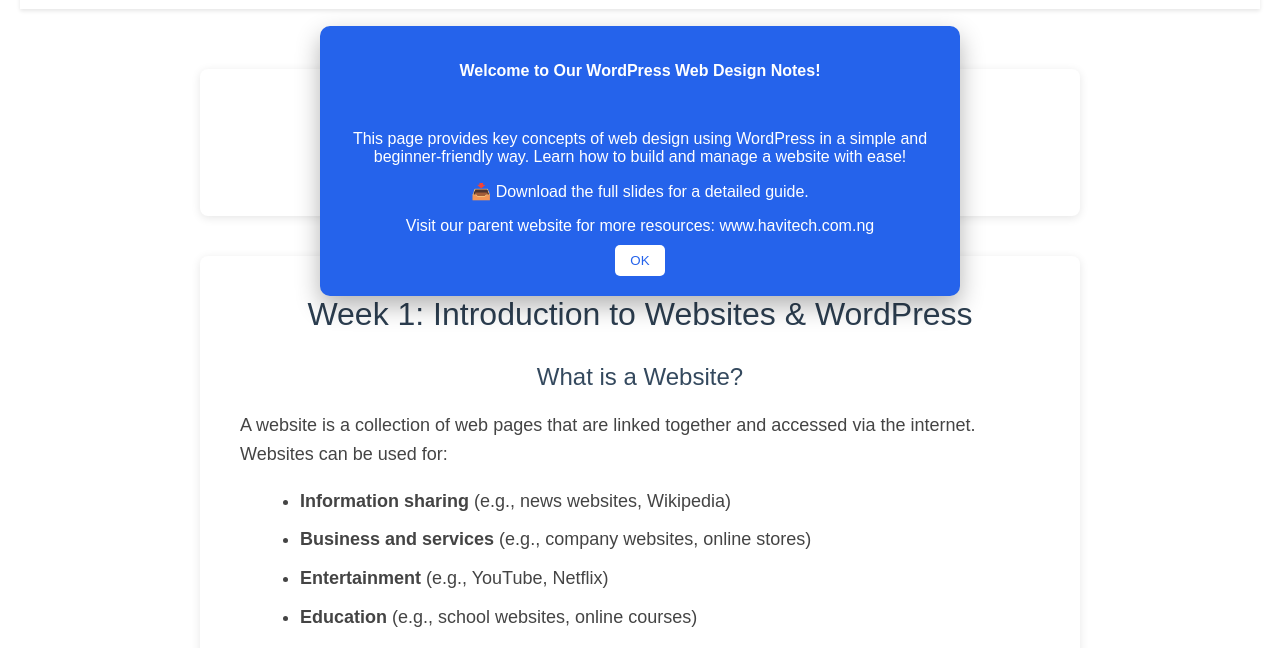
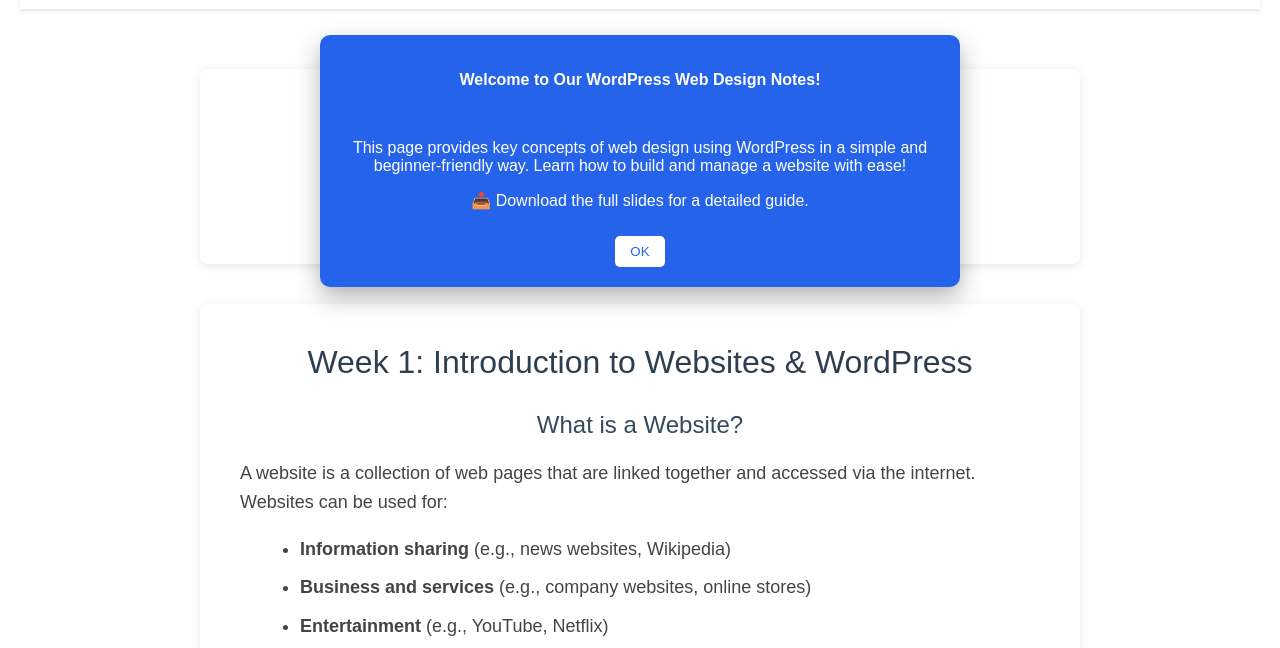
Before and after one commit to BabsOluwatobi/webtraining.github.io, a plain HTML site: page index.html in a window 1280 px wide. Shown: the part 119-767 px from the top of the page. Drawn offline with Linux system fonts and the light colour scheme.

Commit message:
Update index.html

```diff
--- a/index.html
+++ b/index.html
@@ -20,7 +20,7 @@
         <p> <b>Welcome to Our WordPress Web Design Notes!</b></p> <br>
 <p> This page provides key concepts of web design using WordPress in a simple and beginner-friendly way. Learn how to build and manage a website with ease!</p>
 <p> 📥 Download the full slides for a detailed guide.</p>
-Visit our parent website for more resources: <a href="https://havitech.com.ng" target="_blank">www.havitech.com.ng</a> <br>
+
         <button onclick="closeAlert()">OK</button>
     </div>
 
@@ -47,8 +47,8 @@ Visit our parent website for more resources: <a href="https://havitech.com.ng" t
 
 <div class="slide" id="slide1">
 	<!-- <div class="img1"><a href="https://havitech.com.ng"><img src="images/hvt1.png"></a> </div> -->
-  <div class="title" >Website Design Training Notes</div>
-  <!-- <div class="subtitle"></div> -->
+  <div class="title" >Website Design Training Notes!</div>
+  <div class="subtitle"> <a href="#vguide" >FREE HOSTING AND DOMAIN TUTORIAL</a></div>
 </div>
 <div class="slide" >
   <div class="title">Week 1: Introduction to Websites & WordPress</div>
@@ -203,6 +203,8 @@ Visit our parent website for more resources: <a href="https://havitech.com.ng" t
     </ul>
   </div>
 </div>
+	<br>
+	<div  id="vguide" style="padding:56.47% 0 0 0;position:relative;"><iframe src="https://player.vimeo.com/video/1063824953?title=0&amp;byline=0&amp;portrait=0&amp;badge=0&amp;autopause=0&amp;player_id=0&amp;app_id=58479" frameborder="0" allow="autoplay; fullscreen; picture-in-picture; clipboard-write; encrypted-media" style="position:absolute;top:0;left:0;width:100%;height:100%;" title="Free Domain and Hosting.mp4"></iframe></div><script src="https://player.vimeo.com/api/player.js"></script>
  <footer>
         <p>&copy; 2025 <a href="https://havitech.com.ng">Havitech Digital Academy</a> </p>
     </footer>
```
